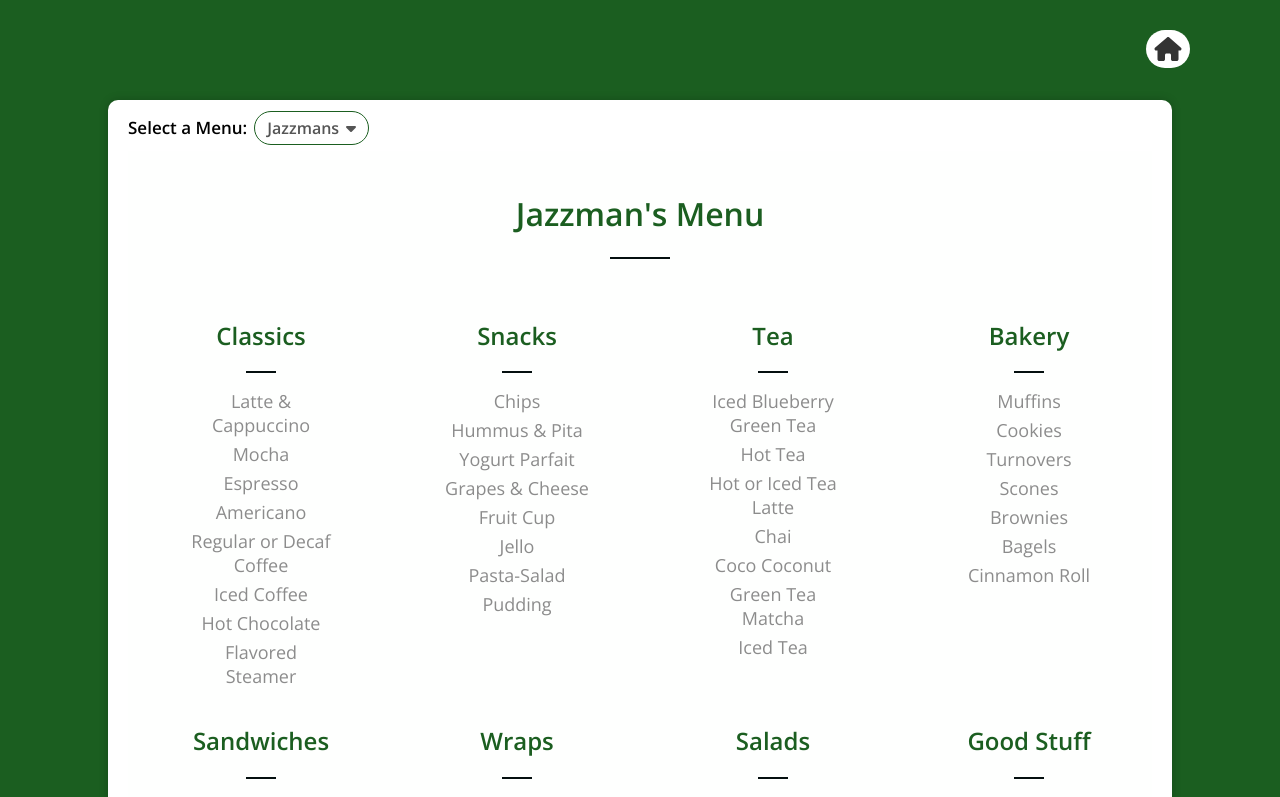
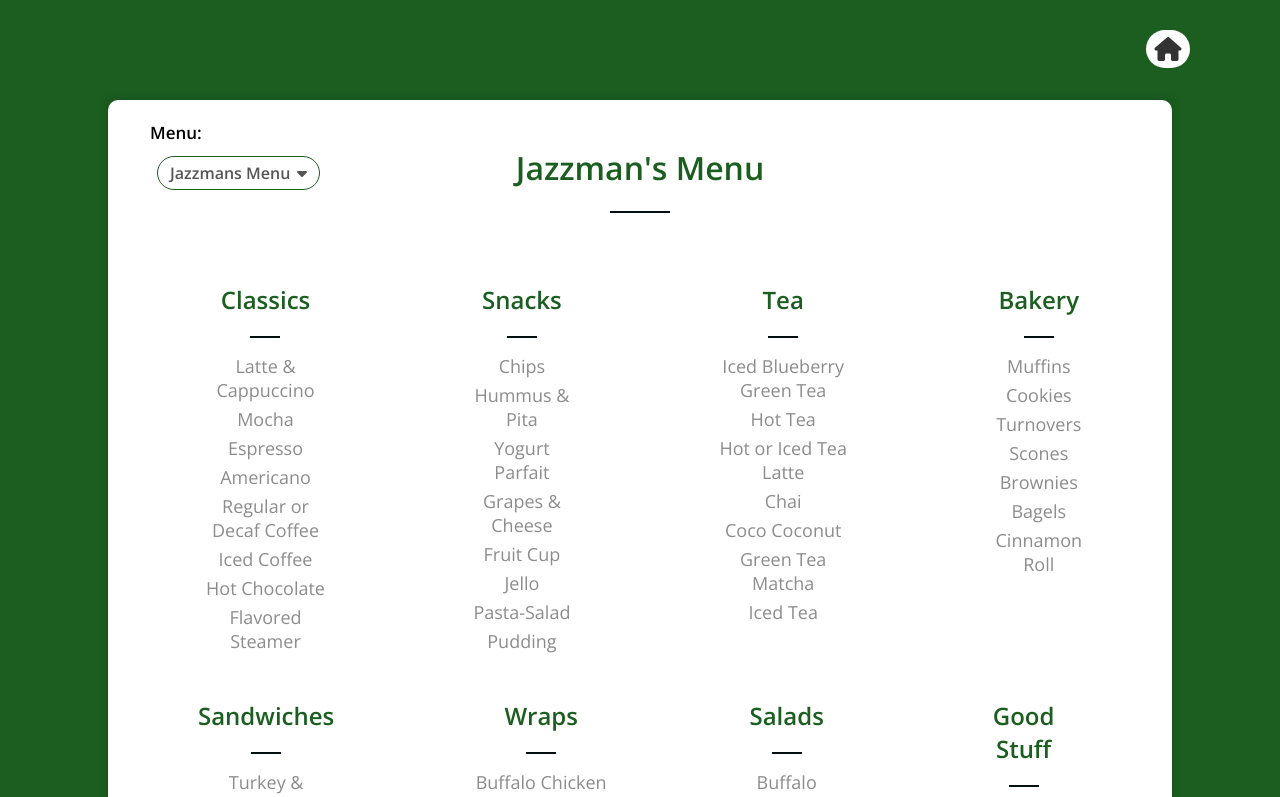
Before and after one commit to stevenson-space/shs, a Vue app: page /jazzmanMenu in a window 1280 px wide. Shown: the top 797 px of the page. Built offline with nearby package versions, Linux system fonts and the light colour scheme.

Commit message:
Fixed Styling
Fixed styling to work on all devices properly and no extra padding or white space

```diff
--- a/src/views/JazzmanMenu/JazzmanMenu.vue
+++ b/src/views/JazzmanMenu/JazzmanMenu.vue
@@ -3,33 +3,39 @@
         <div class="gap"></div>
         <div class="menu-container">
 
+
             <div class="menu-dropdown-container">
-                <h1 class="menu-text" for="menu-select">Select a Menu:</h1>
+
+                <div class="dropdown-wrapper">
+                    <h1 class="menu-text" for="menu-select">Menu:</h1>
                     <Dropdown :options="menuOptions"
                               :modelValue="selectedOptionIndex"
                               align="right"
                               direction="down"
                               @update:modelValue="onMenuSelect">
+
+
                         <template v-slot="{ option }">
                             {{ menuOptions[option] }}
                         </template>
                     </Dropdown>
+                </div>
                     <div class="gap2"></div>
 
 
                     <plain-header title="Menus" />
 
                     <div class="menu-board">
-                    <header class="menu-header" v-if="selectedMenu === 'Jazzmans'">
+                        <header class="menu-header" v-if="selectedMenu === 'Jazzmans Menu'">
                             <h1 class="menu-title">Jazzman's Menu</h1>
                             <div class="green-line"></div>
                         </header>
-                    <header class="menu-header" v-if="selectedMenu === 'PWC Cafe'">
-                        <h1 class="menu-title">PWC Menu</h1>
+                        <header class="menu-header" v-if="selectedMenu === 'PWC Cafe Menu'">
+                            <h1 class="menu-title">PWC Cafe Menu</h1>
                             <div class="green-line"></div>
                         </header>
-                    <header class="menu-header" v-if="selectedMenu === 'Deli Menu'">
-                        <h1 class="menu-title">Deli Menu</h1>
+                        <header class="menu-header" v-if="selectedMenu === 'The Deli Menu'">
+                            <h1 class="menu-title">The Deli Menu</h1>
                             <div class="green-line"></div>
                         </header>
                         <header class="menu-header" v-if="selectedMenu === 'Special Menu'">
@@ -38,7 +44,7 @@
                         </header>
 
 
-                    <div class="menu-row" v-if="selectedMenu === 'PWC Cafe'">
+                        <div class="menu-row" v-if="selectedMenu === 'PWC Cafe Menu'">
                             <section class="menu-categoryFour">
                                 <h2 class="category-title">Açaí Bowl</h2>
                                 <div class="small-green-line"></div>
@@ -199,7 +205,7 @@
                             </section>
                         </div>
 
-                    <div class="menu-row" v-if="selectedMenu === 'PWC Cafe'">
+                        <div class="menu-row" v-if="selectedMenu === 'PWC Cafe Menu'">
                             <section class="menu-categoryThree">
                                 <h2 class="category-title">Tea/Coffee</h2>
                                 <div class="small-green-line"></div>
@@ -247,7 +253,7 @@
                             </section>
                         </div>
 
-                    <div class="menu-row" v-if="selectedMenu === 'Jazzmans'">
+                        <div class="menu-row" v-if="selectedMenu === 'Jazzmans Menu'">
                             <section class="menu-category">
                                 <h2 class="category-title">Classics</h2>
                                 <div class="small-green-line"></div>
@@ -309,7 +315,7 @@
                             </section>
                         </div>
 
-                    <div class="menu-row" v-if="selectedMenu === 'Jazzmans'">
+                        <div class="menu-row" v-if="selectedMenu === 'Jazzmans Menu'">
                             <section class="menu-categoryTwo">
                                 <h2 class="category-title">Sandwiches</h2>
                                 <div class="small-green-line"></div>
@@ -357,10 +363,10 @@
                                 </ul>
                             </section>
                         </div>
-                    <div class="menu-row" v-if="selectedMenu === 'Deli Menu'">
+                        <div class="menu-row" v-if="selectedMenu === 'The Deli Menu'">
                             <section class="menu-categorySeven">
-                            <h2 class="category-titleTwo">Bread</h2>
-                            <div class="small-green-lineTwo"></div>
+                                <h2 class="category-title">Bread Types</h2>
+                                <div class="small-green-line"></div>
                                 <ul>
                                     <li>White Bread</li>
                                     <li>Wheat Bread</li>
@@ -372,8 +378,8 @@
                             </section>
 
                             <section class="menu-categorySeven">
-                            <h2 class="category-titleTwo">Protein</h2>
-                            <div class="small-green-lineTwo"></div>
+                                <h2 class="category-title">Protein Types</h2>
+                                <div class="small-green-line"></div>
                                 <ul>
                                     <li>Roast Beef</li>
                                     <li>Turkey</li>
@@ -382,12 +388,13 @@
                                     <li>BBQ Chicken</li>
                                     <li>Buffalo Chicken</li>
                                     <li>Hummus</li>
+
                                 </ul>
                             </section>
 
                             <section class="menu-categorySeven">
-                            <h2 class="category-titleTwo">Toppings</h2>
-                            <div class="small-green-lineTwo"></div>
+                                <h2 class="category-title">Toppings Types</h2>
+                                <div class="small-green-line"></div>
                                 <ul>
                                     <li>Lettuce</li>
                                     <li>Tomato</li>
@@ -399,18 +406,29 @@
                                     <li>Provolone</li>
                                     <li>Cheddar</li>
                                     <li>Pepper Jack</li>
+                                    <li class="invisible">Invisible Topping 1</li>
+                                    <li class="invisible">Invisible Topping 2</li>
+                                    <li class="invisible">Invisible Topping 3</li>
+                                    <li class="invisible">Invisible Topping 4</li>
+                                    <li class="invisible">Invisible Topping 5</li>
+                                    <li class="invisible">Invisible Topping 6</li>
+                                    <li class="invisible">Invisible Topping 7</li>
+                                    <li class="invisible">Invisible Topping 8</li>
+                                    <li class="invisible">Invisible Topping 9</li> <!--styling purposes-->
                                 </ul>
                             </section>
 
                             <section class="menu-categorySeven">
-                            <h2 class="category-titleTwo">Sauce</h2>
-                            <div class="small-green-lineTwo"></div>
+                                <h2 class="category-title">Sauce Types</h2>
+                                <div class="small-green-line"></div>
                                 <ul>
                                     <li>Chipotle</li>
                                     <li>Mustard</li>
                                     <li>Ketchup</li>
                                     <li>Ranch</li>
                                     <li>Honey Mustard</li>
+                                    <li>Mayo</li>
+
                                 </ul>
                             </section>
 
@@ -434,12 +452,12 @@
         },
         data() {
             return {
-                selectedMenu: 'Jazzmans', // Default selection
+                selectedMenu: 'Jazzmans Menu', // Default selection
                 // Additional data for Dropdown component
                 menuOptions: [
-                    'Jazzmans',
-                    'PWC Cafe',
-                    'Deli Menu',
+                    'Jazzmans Menu',
+                    'PWC Cafe Menu',
+                    'The Deli Menu',
                     'Special Menu',
                 ],
                 selectedOptionIndex: 0, // Default selected index
@@ -460,10 +478,24 @@
 <style lang="sass">
     @import 'src/styles/style.sass'
 
+.menu-categorySeven ul li.invisible
+    color: #ffffff
+
 .outer-container
   background-color: var(--color)
   +mobile
    width: 100%
+
+.dropdown-wrapper
+    position: absolute
+    top: 110px  /* Adjust the top value as needed */
+    left: 150px /* Adjust the left value as needed */
+    +mobile
+      display: flex
+      align-items: flex-start
+      justify-content: flex-start
+      left: 80px
+
 
 
 .gap
@@ -472,7 +504,7 @@
 .menu-dropdown-container
   display: flex
   align-items: center  // Vertically align contents
-
+  justify-content: center
   margin-left:10px 0
   flex-wrap: wrap // Allow items to wrap if they don't fit in a row
 
@@ -480,6 +512,7 @@
 .menu-dropdown
   text-align: center
   margin: 0 10px
+
 
 .gap2
   padding-left: 50px
@@ -542,8 +575,8 @@
 .menu-board
     display: flex
     flex-direction: column
-    align-items: center
-    justify-content: flex-start
+    align-items: center /* Center horizontally */
+    justify-content: center /* Center vertically */
     min-height: 100vh
     padding: 20px 0
     background-color: #fefffe /* White background */
@@ -572,49 +605,7 @@
     +mobile
      flex-direction: column
 
-.menu-category
-    margin-right: 50px
-    margin-left:60px
-    text-align: center
-    flex: 1
 
-
-
-.menu-categoryTwo
-    margin-right: 50px
-    margin-left: 60px
-    text-align: center
-    flex: 1
-
-.menu-categoryThree
-    margin-right: 50px
-    margin-left: 60x
-    text-align: center
-    flex: 1
-
-.menu-categoryFour
-    margin-right: 50px
-    margin-left: 60px
-    text-align: center
-    flex: 1
-
-.menu-categoryFive
-    margin-right: 50px
-    margin-left: 60px
-    text-align: center
-    flex: 1
-
-.menu-categorySix
-    margin-right: 50px
-    margin-left: 60px
-    text-align: center
-    flex: 1
-
-.menu-categorySeven
-    margin-right: 50px
-    margin-left: 70px
-    text-align: center
-    flex: 1
 
 .category-title
     font-size: 24px
@@ -703,26 +694,24 @@
     color: #8c8c8c
     +mobile
      font-size: 12px
-     padding-right: 25px
+
 
 .menu-title
     font-size: 32px
     color: var(--color)
 
-.category-titleTwo
-    font-size: 24px
-    color: var(--color) /* Silver sand */
-    +mobile
-        font-size:19px
-        padding-right:30px
 
-.small-green-lineTwo
-    width: 20px
-    height: 2px
-    background-color: #040f0f /* Phthalo green */
-    margin-left: 50px
-    margin-right: 45px
-    +mobile
-        padding-right:0px
-        padding-left:0px
+.menu-category,
+.menu-categoryTwo,
+.menu-categoryThree,
+.menu-categoryFour,
+.menu-categoryFive,
+.menu-categorySix,
+.menu-categorySeven
+  margin-left: 70px
+  margin-right: 70px
+  margin-top: 10px // Adjust spacing between items
+  text-align: center // Center-align text
+
+
 </style>
```
Lines whose indentation alone changed are shown as unchanged.
